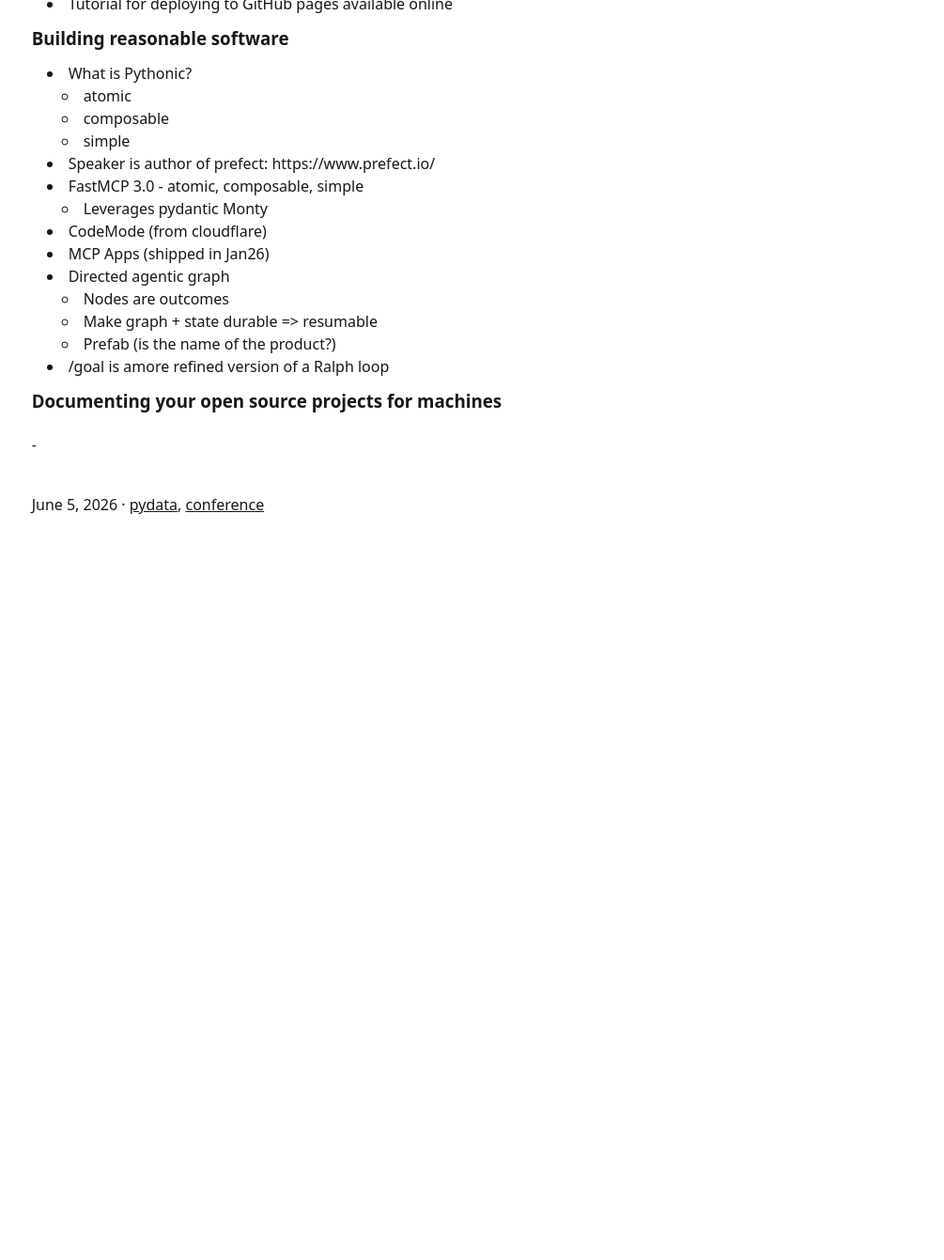
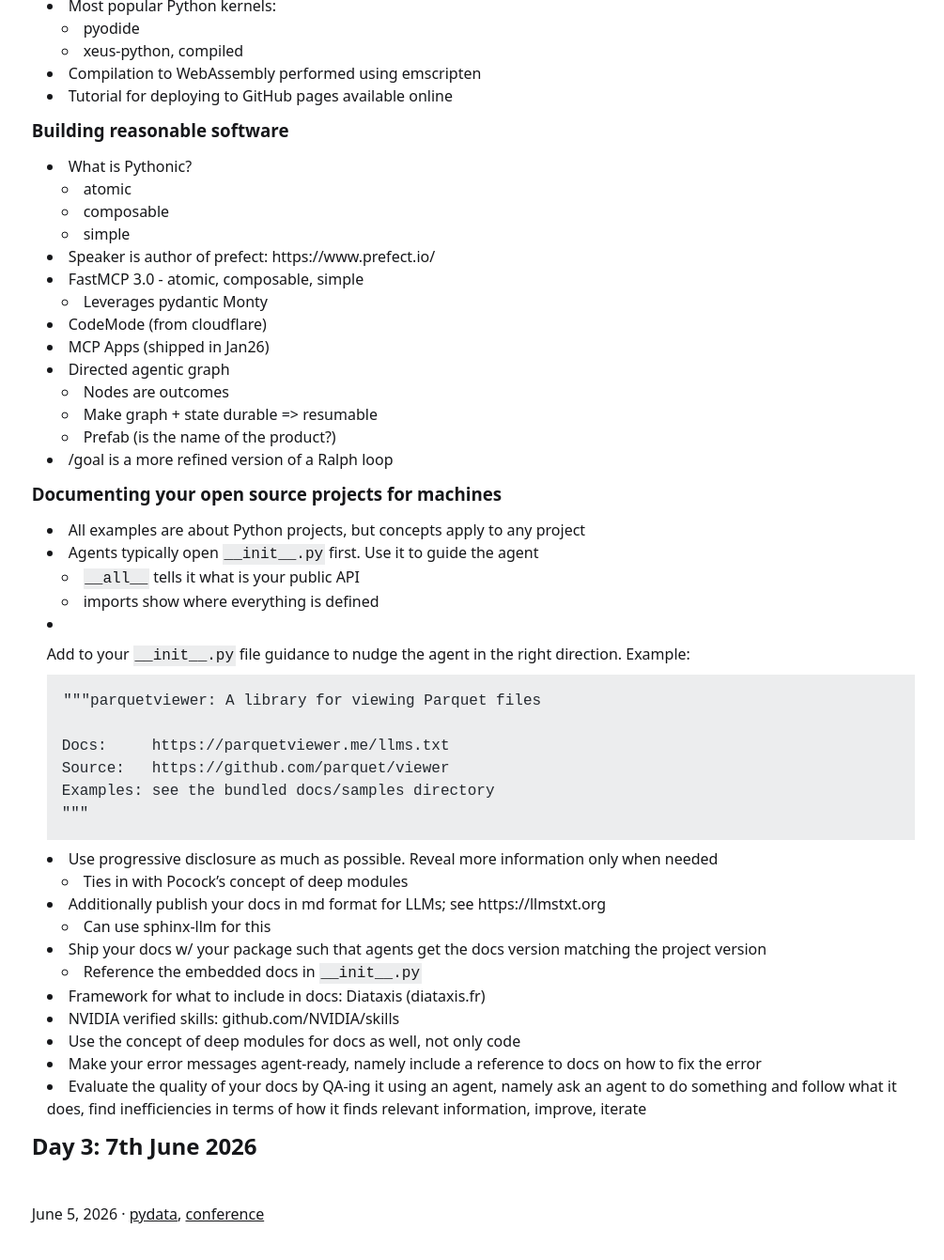
Before and after one commit to ovidiuparvu/ovidiuparvu.github.io, a Jekyll site: the page built from _posts/2026-06-05-pydata-london-2026.md, in a window 1280 px wide and 1400 px high, scrolled down 2646 px. Shown: the top 1341 px of the window at 94% size, without its empty margins (194-1199 px from the left). Built offline with Jekyll 4.4.1, drawn with Linux system fonts in a browser that asks for light colours; a script that is not in the unit is left out; before the commit the page ends 3291 px from its top, so only the background shows below that; some of the changed text lies outside the part shown.

Commit message:
Add new section on creating evals and document best practices for open source projects in PyData London 2026 notes

````diff
--- a/_posts/2026-06-05-pydata-london-2026.md
+++ b/_posts/2026-06-05-pydata-london-2026.md
@@ -60,6 +60,11 @@ tags: [pydata,conference]
   - Executor: All required tools, only executes, no planning
 - Using pydantic for passing data between planner and executor
 - When the task is to read, give the agent markdown, not html
+
+### Creating your own evals
+
+- Tool: lighteval
+- Exercises: https://github.com/Cheukting/lighteval-exercises
 
 ## Day 2: 6th June 2026
 
@@ -130,8 +135,35 @@ tags: [pydata,conference]
   - Nodes are outcomes
   - Make graph + state durable => resumable
   - Prefab (is the name of the product?)
-- /goal is amore refined version of a Ralph loop
+- /goal is a more refined version of a Ralph loop
 
 ### Documenting your open source projects for machines
 
--
+- All examples are about Python projects, but concepts apply to any project
+- Agents typically open `__init__.py` first. Use it to guide the agent
+  - `__all__` tells it what is your public API
+  - imports show where everything is defined
+- Add to your `__init__.py` file guidance to nudge the agent in the right direction. Example:
+
+  ```
+  """parquetviewer: A library for viewing Parquet files
+
+  Docs:     https://parquetviewer.me/llms.txt
+  Source:   https://github.com/parquet/viewer
+  Examples: see the bundled docs/samples directory
+  """
+  ```
+
+- Use progressive disclosure as much as possible. Reveal more information only when needed
+  - Ties in with Pocock's concept of deep modules
+- Additionally publish your docs in md format for LLMs; see https://llmstxt.org
+  - Can use sphinx-llm for this
+- Ship your docs w/ your package such that agents get the docs version matching the project version
+  - Reference the embedded docs in `__init__.py`
+- Framework for what to include in docs: Diataxis (diataxis.fr)
+- NVIDIA verified skills: github.com/NVIDIA/skills
+- Use the concept of deep modules for docs as well, not only code
+- Make your error messages agent-ready, namely include a reference to docs on how to fix the error
+- Evaluate the quality of your docs by QA-ing it using an agent, namely ask an agent to do something and follow what it does, find inefficiencies in terms of how it finds relevant information, improve, iterate
+
+## Day 3: 7th June 2026
````
